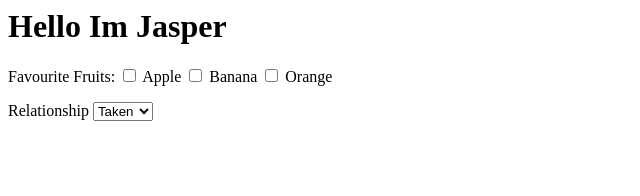
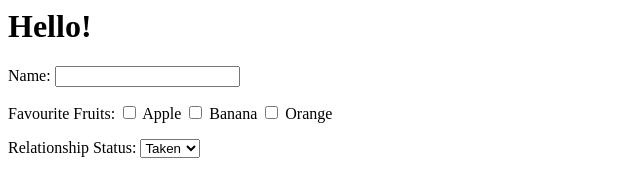
Before and after one commit to HalfmoonSD/halfmoonsd.github.io, a plain HTML site: page index.html in a window 1280 px wide. Shown: the whole page, without its empty margins (0-640 px from the left). Drawn offline with Linux system fonts and the light colour scheme.

Commit message:
Update index.html

```diff
--- a/index.html
+++ b/index.html
@@ -1,4 +1,11 @@
-<h1> Hello Im Jasper </h1>
+<h1> Hello! </h1>
+
+<form>
+Name:
+  <input type "text"
+  name = "aName"
+  size = "20"/>
+</form>
 
 <form>
   Favourite Fruits:
@@ -8,7 +15,7 @@
 </form>
 
 <form>
-  Relationship
+  Relationship Status:
   <select name ="relationship_status">
     <option value ="T"> Taken </option>
     <option value ="S"> Single </option>
```
